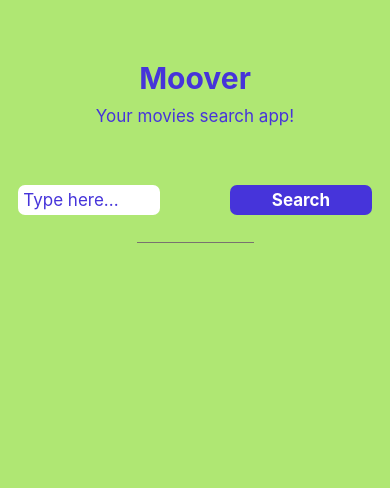
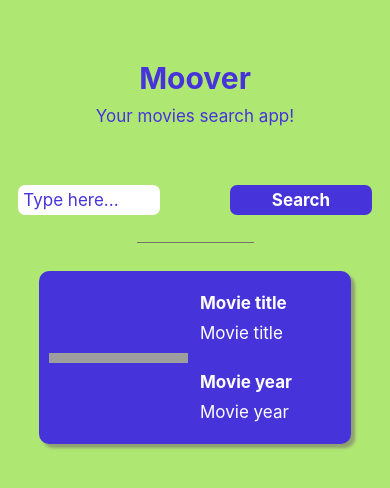
Before and after one commit to MarinaCouso/moover, a React Native app: screen / in a window 390 px wide. Shown: the top 488 px of the page. Built offline with nearby package versions, Linux system fonts and the light colour scheme; grey boxes are pictures that could not be loaded.

Commit message:
feat: add example card to app

```diff
--- a/App.tsx
+++ b/App.tsx
@@ -1,6 +1,7 @@
 import { useState } from "react";
-import { SafeAreaView, StyleSheet, View } from "react-native";
+import { SafeAreaView, StyleSheet } from "react-native";
 import { Divider } from "./src/components/atoms/divider";
+import { Card } from "./src/components/molecules/card";
 import { Header } from "./src/components/molecules/header";
 import { SearchForm } from "./src/components/molecules/search-section";
 import defaultTheme from "./src/theme/theme";
@@ -26,6 +27,7 @@ export default function App() {
         onSearch={() => console.log(inputValue)}
       />
       <Divider />
+      <Card />
     </SafeAreaView>
   );
 }
```
